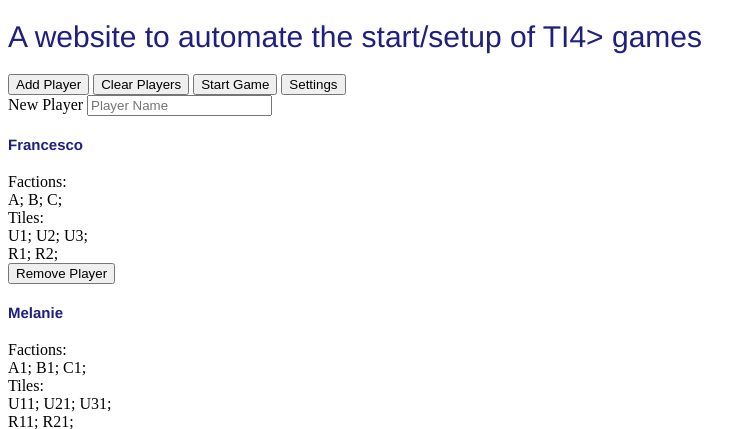
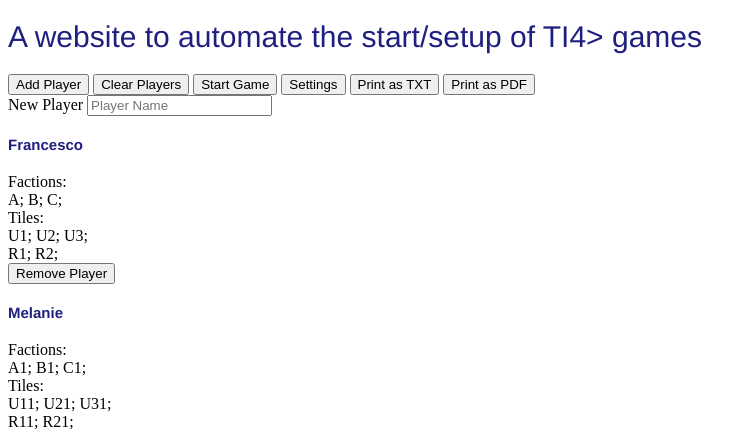
Before and after one commit to FrancescoGnerre/Factionizer, a Flask app: page / in a window 1280 px wide. Shown: the top 429 px of the page, without its empty margins (0-756 px from the left). Run offline with Flask 3, Linux system fonts and the light colour scheme.

Commit message:
save buttons

```diff
--- a/static/script.js
+++ b/static/script.js
@@ -19,3 +19,9 @@ function clearPlayer(p_name) {
 function startGame() {
   alert("TBD");
 }
+function printTXT() {
+  alert("Printing as TXT");
+}
+function printPDF() {
+  alert("Printing as PDF");
+}
--- a/templates/home.html
+++ b/templates/home.html
@@ -14,6 +14,8 @@
       <button type="button" onclick="clearPlayersAll()">Clear Players</button>
       <button type="button" onclick="startGame()">Start Game</button>
       <button type="button" onclick="toSettings()">Settings</button>
+      <button type="button" onclick="printTXT()">Print as TXT</button>
+      <button type="button" onclick="printPDF()">Print as PDF</button>
     </div>
     <div>
       <label for="player_n">New Player</label>
```
